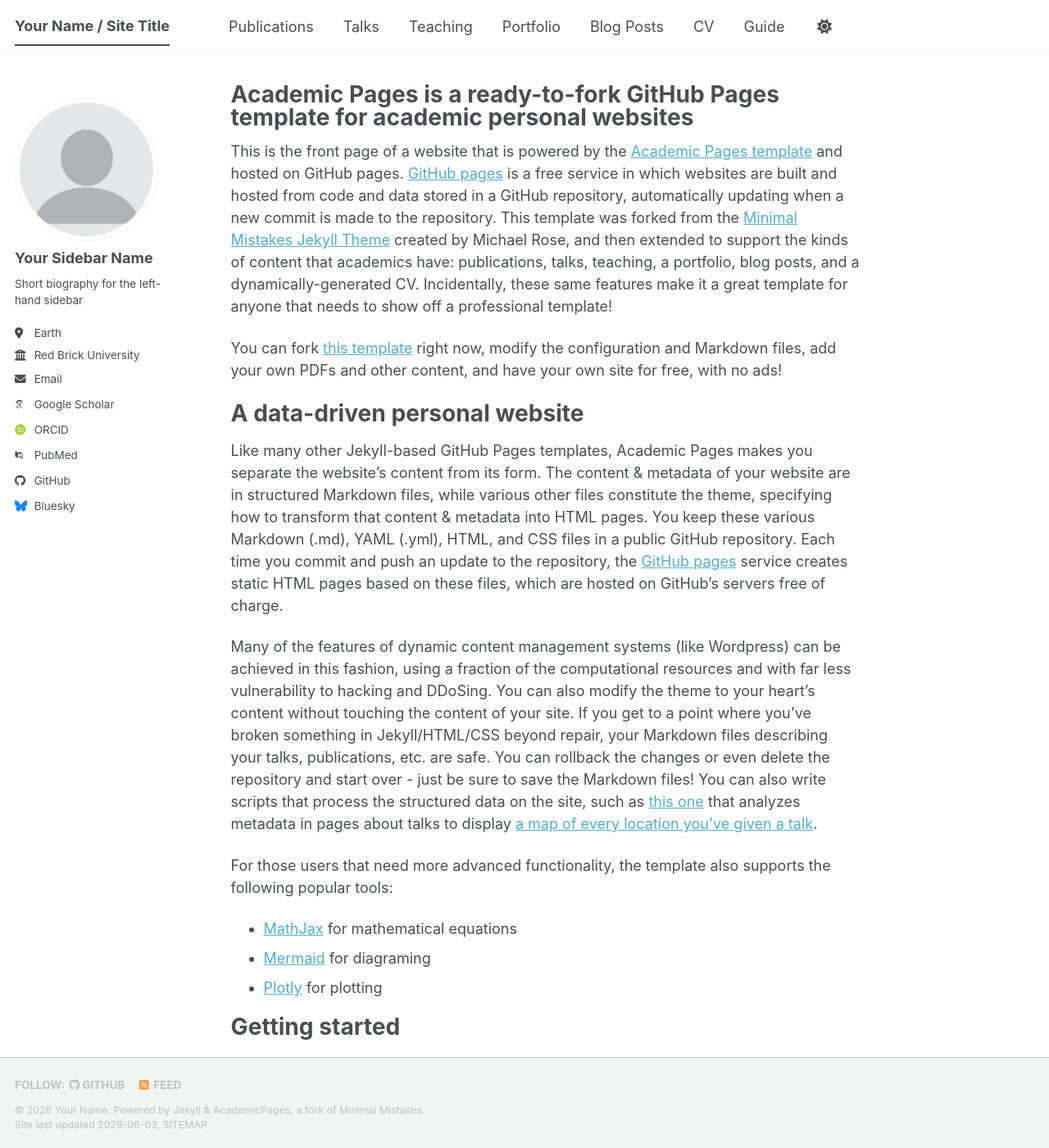
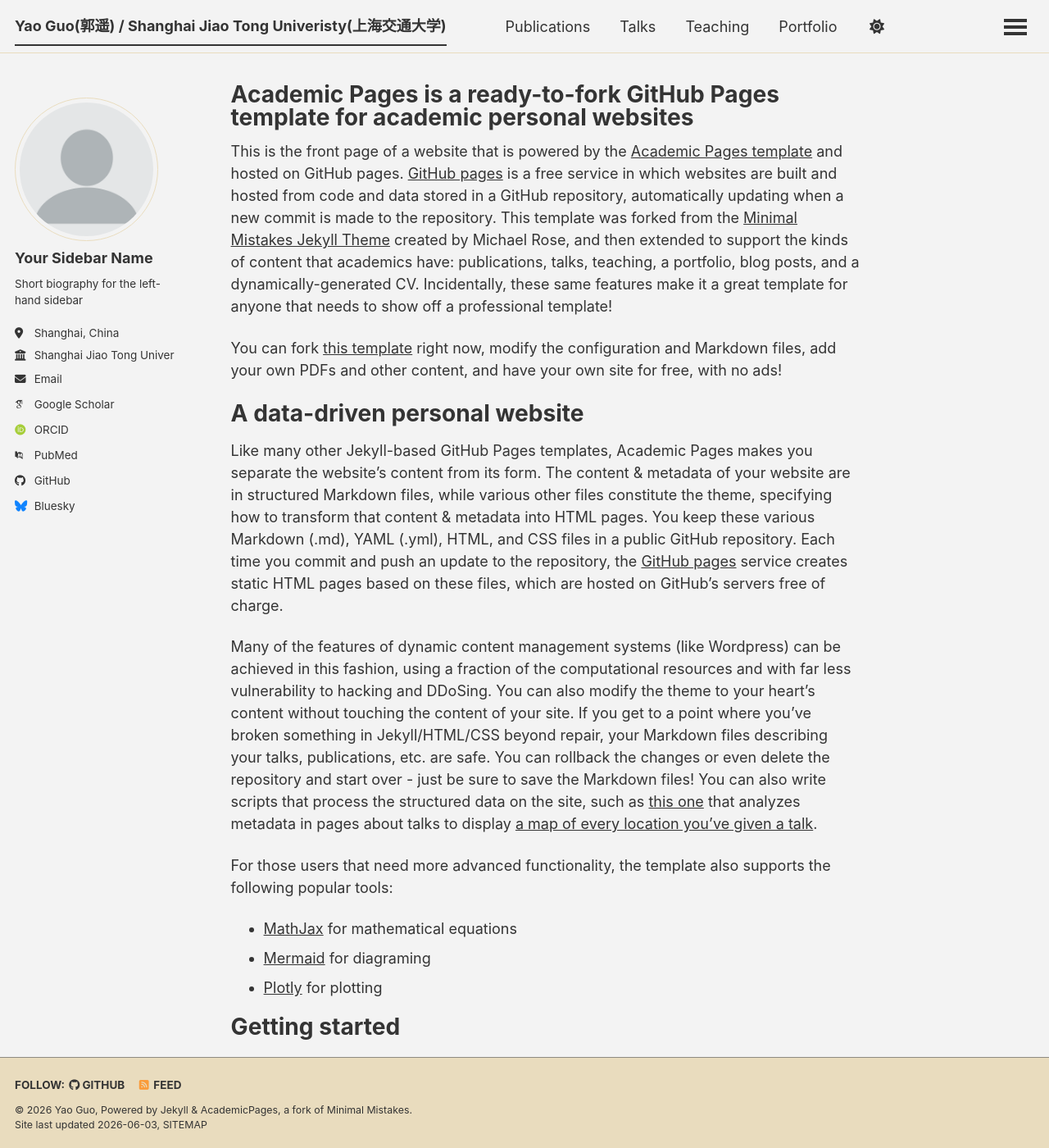
Before and after one commit to IMR-PCB/IMR-PCB.github.io, a Jekyll site: the page built from _pages/about.md, in a window 1280 px wide and 1400 px high. Shown: the whole window at 82% size. Built offline with Jekyll 4.4.1, drawn with Linux system fonts in a browser that asks for light colours; some web fonts are replaced; a script bundle is joined from its source files by our own code; library files that are not in the unit come from our copies.

Commit message:
Update _config.yml

```diff
--- a/_config.yml
+++ b/_config.yml
@@ -8,15 +8,15 @@
 
 # Basic Site Settings
 locale                   : "en-US"
-site_theme               : "default" # The available themes options are "default", "air", "sunrise", "mint", "dirt" and "contrast"
-title                    : "Your Name / Site Title"
+site_theme               : "dirt" # The available themes options are "default", "air", "sunrise", "mint", "dirt" and "contrast"
+title                    : "Yao Guo(郭遥) / Shanghai Jiao Tong Univeristy(上海交通大学)"
 title_separator          : "-"
-name                     : &name "Your Name"
-description              : &description "Your Name's academic portfolio"   # Update this with a general description of your site, this is the default if not overridden by a page
-url                      : https://academicpages.github.io # The base hostname & protocol for your site e.g. "https://[your GitHub username].github.io",
+name                     : &name "Yao Guo"
+description              : &description "Group website"   # Update this with a general description of your site, this is the default if not overridden by a page
+url                      : https://IMR-PCB.github.io # The base hostname & protocol for your site e.g. "https://[your GitHub username].github.io",
                                                            # or if you already have some other page hosted on Github then use "https://[your GitHub username].github.io/[Your Repo Name]"
 baseurl                  : "" # the subpath of your site, e.g. "/blog"
-repository               : "academicpages/academicpages.github.io"
+repository               : "IMR-PCB/IMR-PCB.github.io"
 
 # Site Author - The following control what appear as part of the author content on the side bar.
 #               If a field is blank the icon and link will not appear, otherwise it will be shown.
@@ -27,10 +27,10 @@
   name             : "Your Sidebar Name"
   pronouns         : # example: "she/her"
   bio              : "Short biography for the left-hand sidebar"
-  location         : "Earth"
-  employer         : "Red Brick University"
+  location         : "Shanghai, China"
+  employer         : "Shanghai Jiao Tong University"
   uri              : # URL
-  email            : "none@example.org"
+  email            : "yao dot guo at sjtu dot com"
 
   # Academic websites
   academia         : # URL
```
